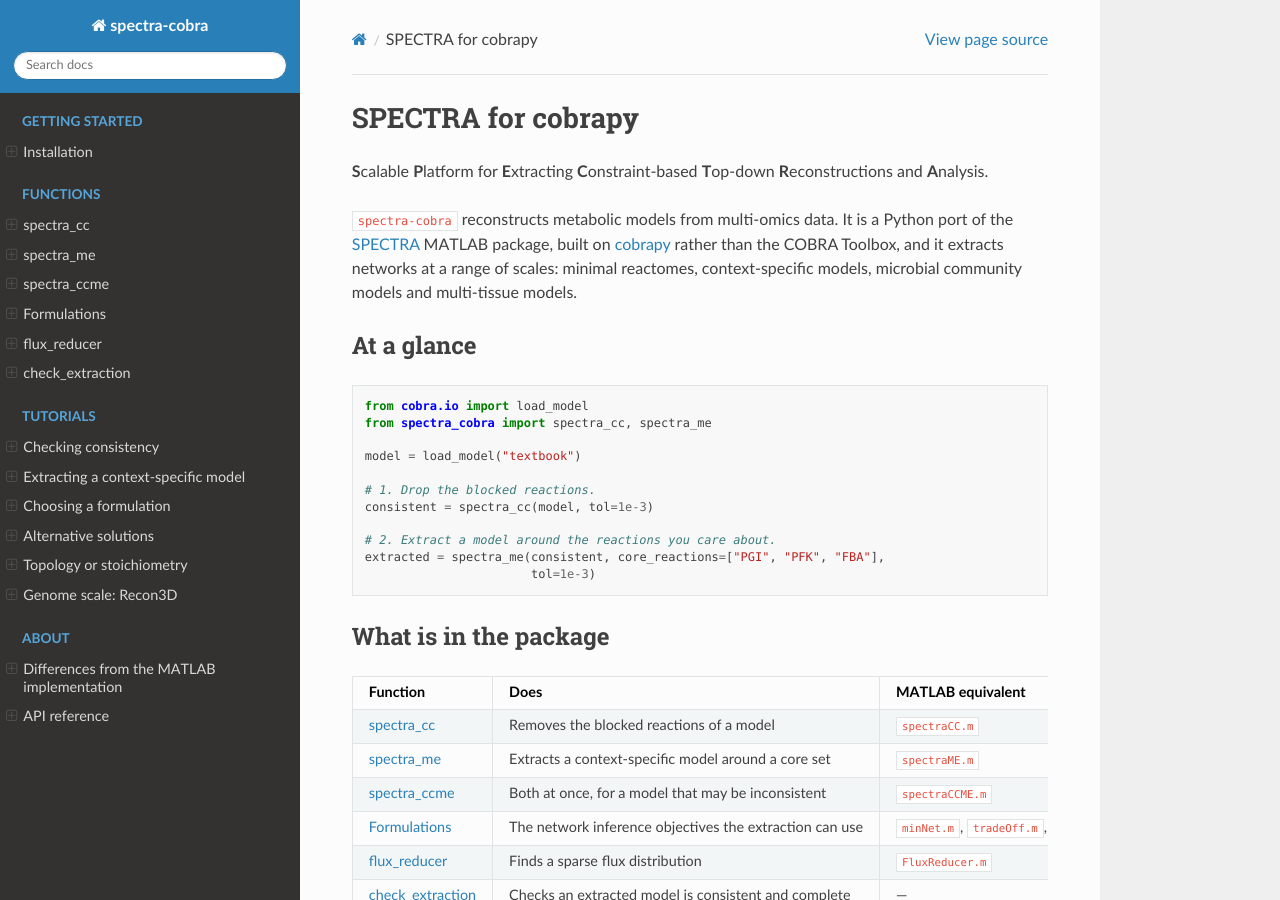
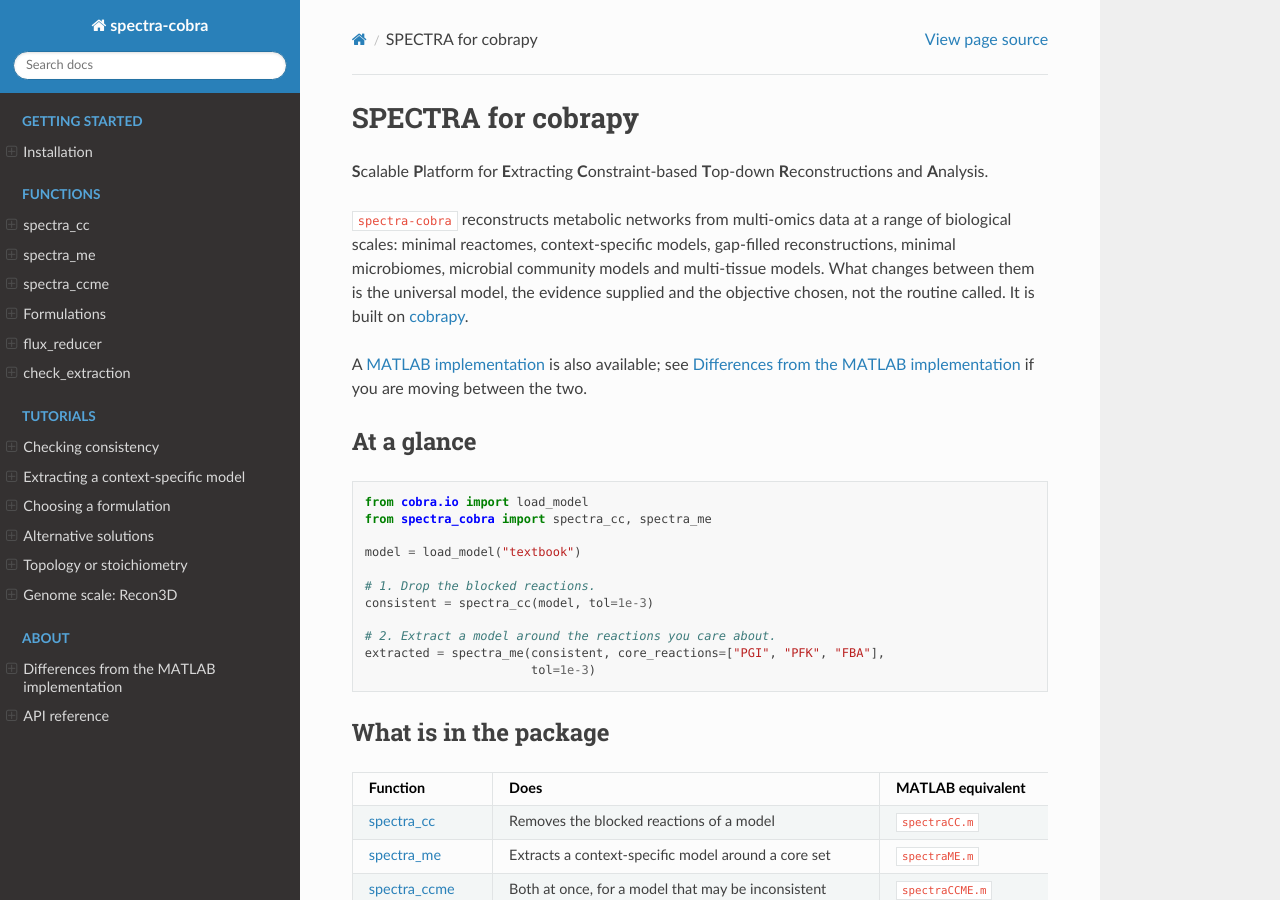
Before and after one commit to bisect-group/spectra-cobra, a Sphinx documentation site: the page built from docs/index.rst, in a window 1280 px wide and 900 px high. Built offline with Sphinx 7.4.7 and the Read the Docs theme 3.1.0, drawn with Linux system fonts in a browser that asks for light colours.

Commit message:
docs: introduce SPECTRA on its own terms, not as a MATLAB port
The README, the documentation landing page and the package docstring all led
with "a Python port of the SPECTRA MATLAB package", which framed the package
as derivative and, worse, framed SPECTRA itself as a context-specific model
extractor. It reconstructs networks at a range of scales: minimal reactomes,
context-specific models, gap-filled reconstructions, minimal microbiomes,
community models and multi-tissue models, with the routine held constant and
the universal model, evidence and objective varying.

The MATLAB implementation is still signposted for anyone moving between the
two, and the comparison page is unchanged apart from its opening sentence.

Co-Authored-By: Claude Opus 5 (1M context) <noreply@anthropic.com>

```diff
--- a/docs/index.rst
+++ b/docs/index.rst
@@ -4,12 +4,15 @@ SPECTRA for cobrapy
 **S**\ calable **P**\ latform for **E**\ xtracting **C**\ onstraint-based
 **T**\ op-down **R**\ econstructions and **A**\ nalysis.
 
-``spectra-cobra`` reconstructs metabolic models from multi-omics data. It is a
-Python port of the `SPECTRA <https://github.com/bisect-group/spectra>`_ MATLAB
-package, built on `cobrapy <https://github.com/opencobra/cobrapy>`_ rather than
-the COBRA Toolbox, and it extracts networks at a range of scales: minimal
-reactomes, context-specific models, microbial community models and
-multi-tissue models.
+``spectra-cobra`` reconstructs metabolic networks from multi-omics data at a
+range of biological scales: minimal reactomes, context-specific models,
+gap-filled reconstructions, minimal microbiomes, microbial community models
+and multi-tissue models. What changes between them is the universal model,
+the evidence supplied and the objective chosen, not the routine called. It is
+built on `cobrapy <https://github.com/opencobra/cobrapy>`_.
+
+A `MATLAB implementation <https://github.com/NiravBhattLab/SPECTRA>`_ is also
+available; see :doc:`matlab_differences` if you are moving between the two.
 
 At a glance
 -----------
--- a/docs/matlab_differences.rst
+++ b/docs/matlab_differences.rst
@@ -1,9 +1,9 @@
 Differences from the MATLAB implementation
 ==========================================
 
-The optimisation problems are ported as written. The machinery around them is
-rebuilt on cobrapy's solver interface rather than on raw matrices, and a few
-behaviours are deliberately different.
+The optimisation problems are the same in both implementations. The machinery
+around them is built on cobrapy's solver interface rather than on raw
+matrices, and a few behaviours are deliberately different.
 
 Nothing mutates your model
 --------------------------
```
Also changed, not shown: README.md (+12 -6 lines), src/spectra_cobra/__init__.py (+10 -4 lines).
